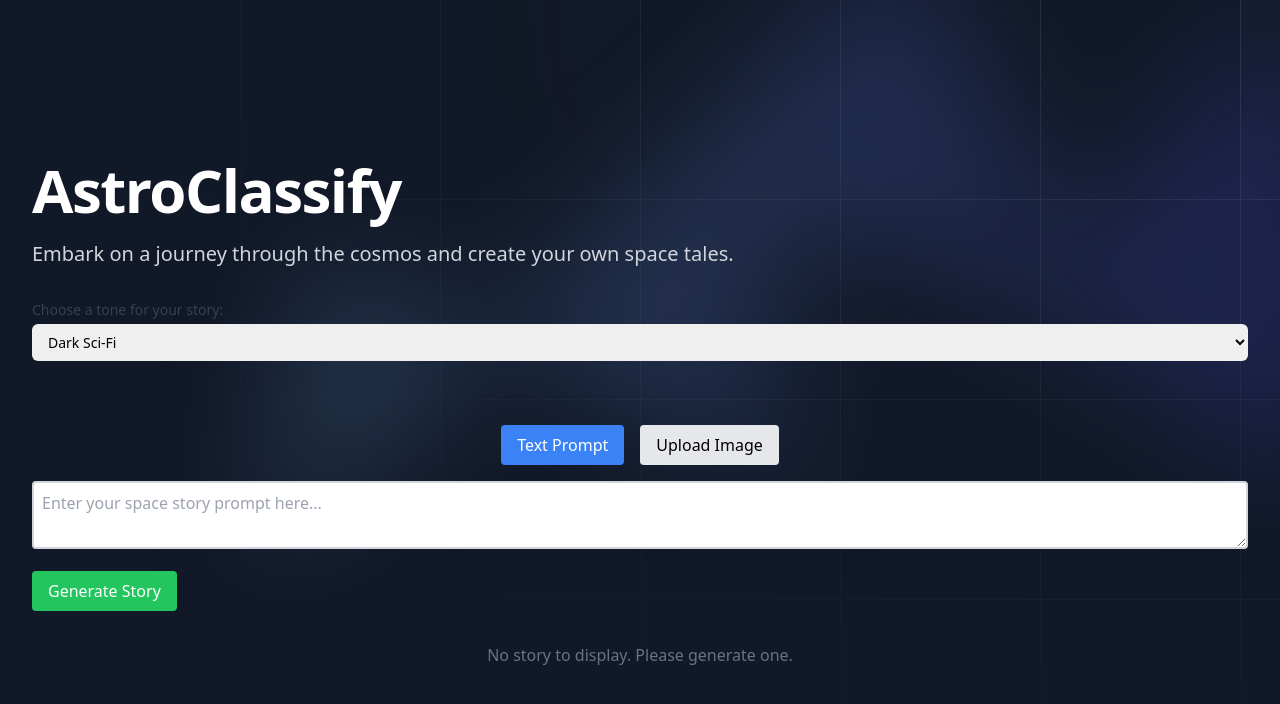
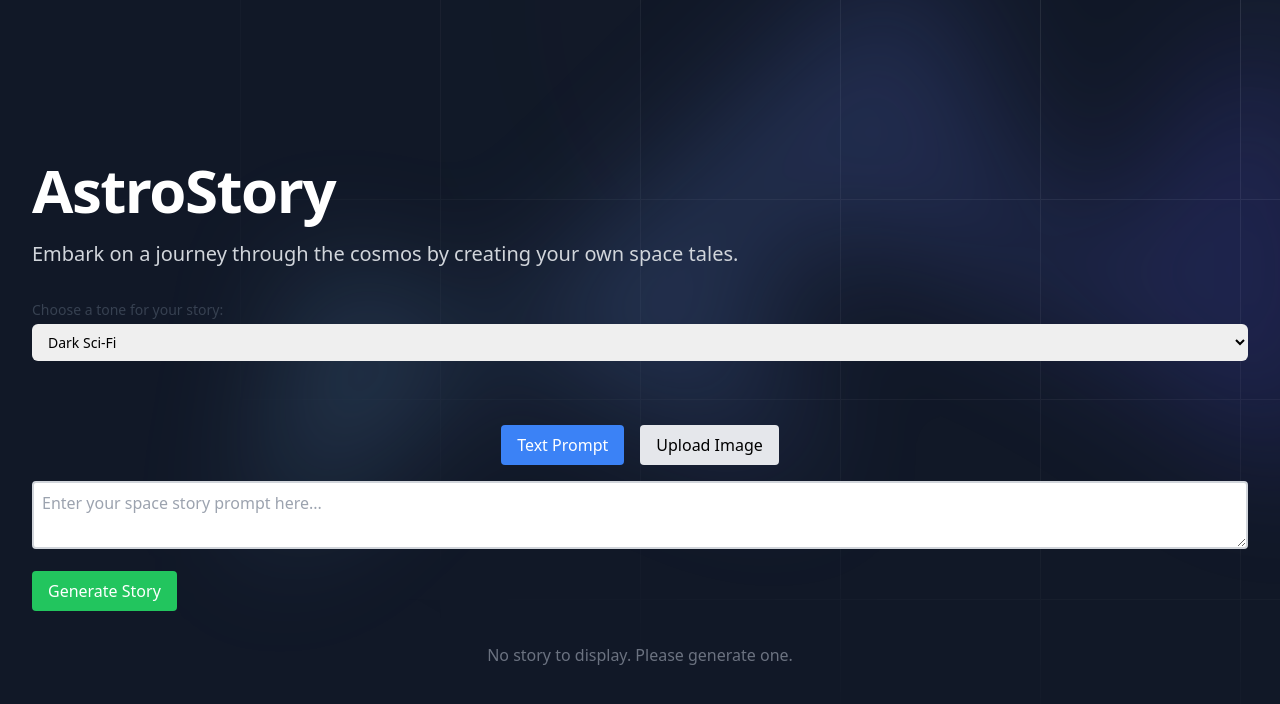
Before and after one commit to ryanhaticus/astrostory, a Next.js app: page / in a window 1280 px wide. Shown: the top 704 px of the page. Built offline with nearby package versions, Linux system fonts and the light colour scheme.

Commit message:
fix: changed copy

```diff
--- a/src/pages/index.tsx
+++ b/src/pages/index.tsx
@@ -69,8 +69,8 @@ const Home = () => {
       </div>
       <div className="mx-auto max-w-7xl px-6 pb-24 pt-10 sm:pb-32 lg:flex flex-col lg:px-8 lg:py-40">
         <Header
-          title="AstroClassify"
-          subtitle="Embark on a journey through the cosmos and create your own space tales."
+          title="AstroStory"
+          subtitle="Embark on a journey through the cosmos by creating your own space tales."
         />
 
         <ToneSelection onToneSelect={handleToneSelect} />
```
